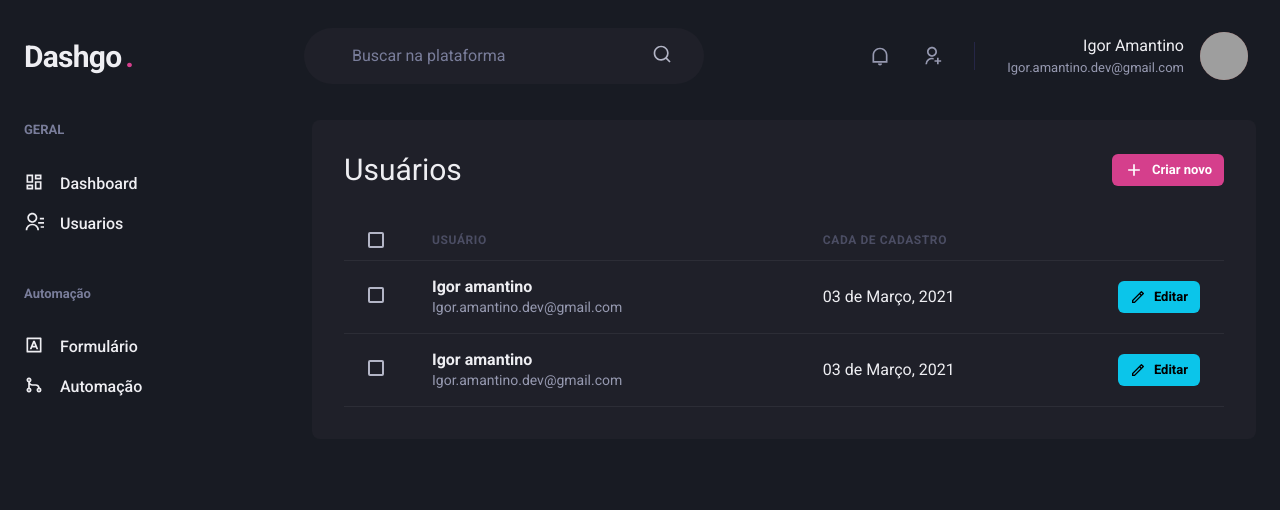
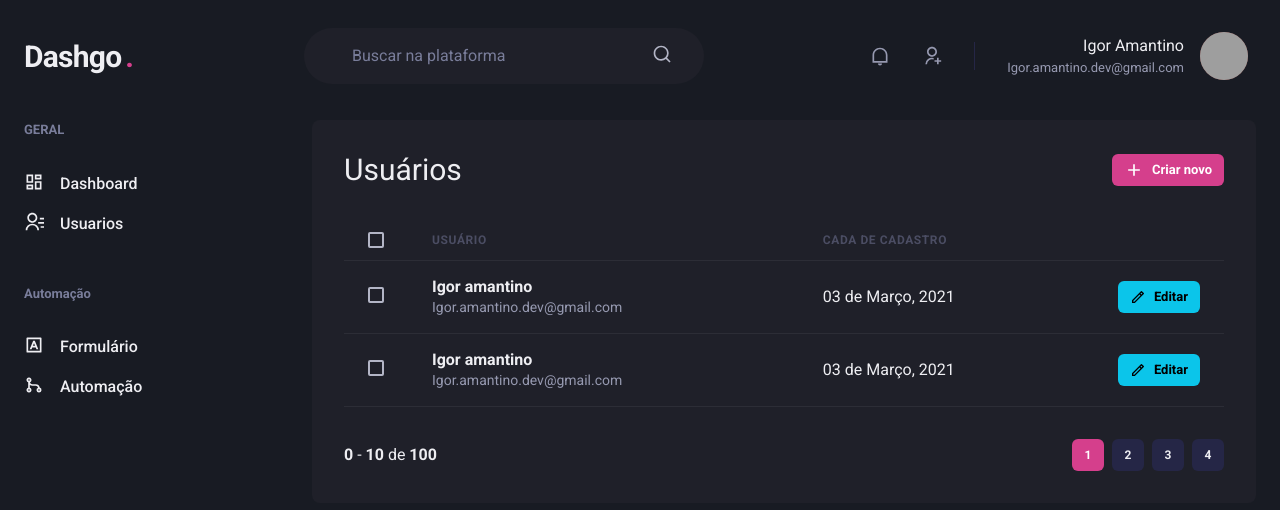
Before and after one commit to IgorGamantino/DashGo, a Next.js app: page /users in a window 1280 px wide. Shown: the top 510 px of the page. Built offline with nearby package versions, Linux system fonts and the light colour scheme; grey boxes are pictures that could not be loaded.

Commit message:
finalizando app

```diff
--- /dev/null
+++ b/src/components/Pagination.tsx
@@ -0,0 +1,67 @@
+import { Button, Stack, Box } from "@chakra-ui/react";
+
+export function Pagination() {
+  return (
+    <Stack
+    direction='row'
+    spacing='6'
+    mt='8'
+    justify='space-between'
+    align='center'
+    >
+      <Box>
+        <strong>0</strong> - <strong>10</strong> de <strong>100</strong>
+      </Box>
+
+      <Stack direction='row' spacing='2'>
+        <Button
+          size='sm'
+          fontSize='xs'
+          w='4'
+          colorScheme='pink'
+          disabled
+          _disabled={{
+            bg:'pink.500',
+            cursor:'default'
+          }}
+          >
+            1
+          </Button>
+          <Button
+          size='sm'
+          fontSize='xs'
+          w='4'
+          bg='gray.700'
+          _hover={{
+            bg:'gray.500'
+          }}
+          >
+            2
+          </Button>
+          <Button
+          size='sm'
+          fontSize='xs'
+          w='4'
+          bg='gray.700'
+          _hover={{
+            bg:'gray.500'
+          }}
+          >
+            3
+          </Button>
+          <Button
+          size='sm'
+          fontSize='xs'
+          w='4'
+          bg='gray.700'
+          _hover={{
+            bg:'gray.500'
+          }}
+          >
+            4
+          </Button>
+
+      </Stack>
+    </Stack>
+  )
+}
--- a/src/pages/users/index.tsx
+++ b/src/pages/users/index.tsx
@@ -2,6 +2,7 @@
 import { RiAddLine, RiPencilLine, RiPercentLine } from "react-icons/ri";
 import { Header } from "../../components/form/Header";
 import { SideBar } from "../../components/form/SideBar";
+import { Pagination } from "../../components/Pagination";
 
 export default function UserList() {
   return (
@@ -73,9 +74,8 @@
           </Tbody>
        </Table>
 
+          <Pagination />
         </Box>
-
-
      </Flex>
     </Box>
   );
```
Also changed, not shown: src/pages/users/create.tsx (added, +42 -0 lines).
